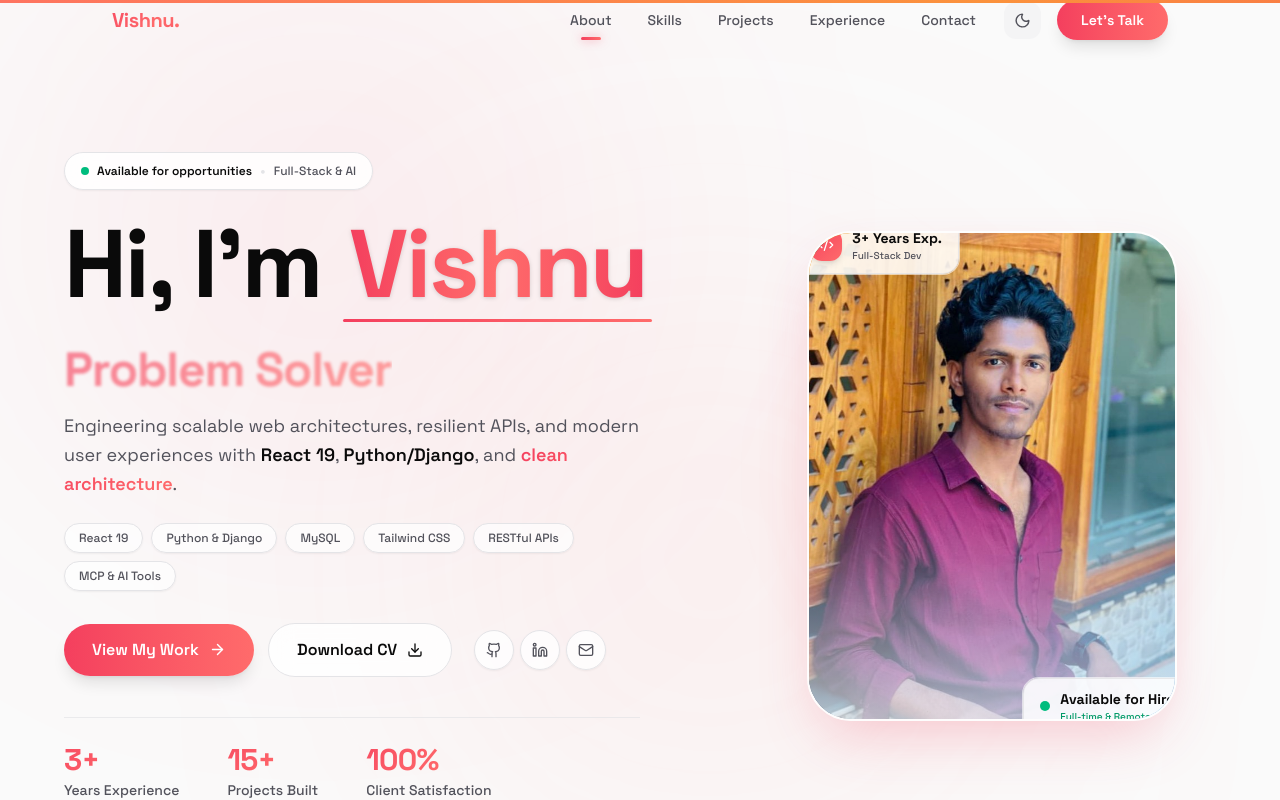
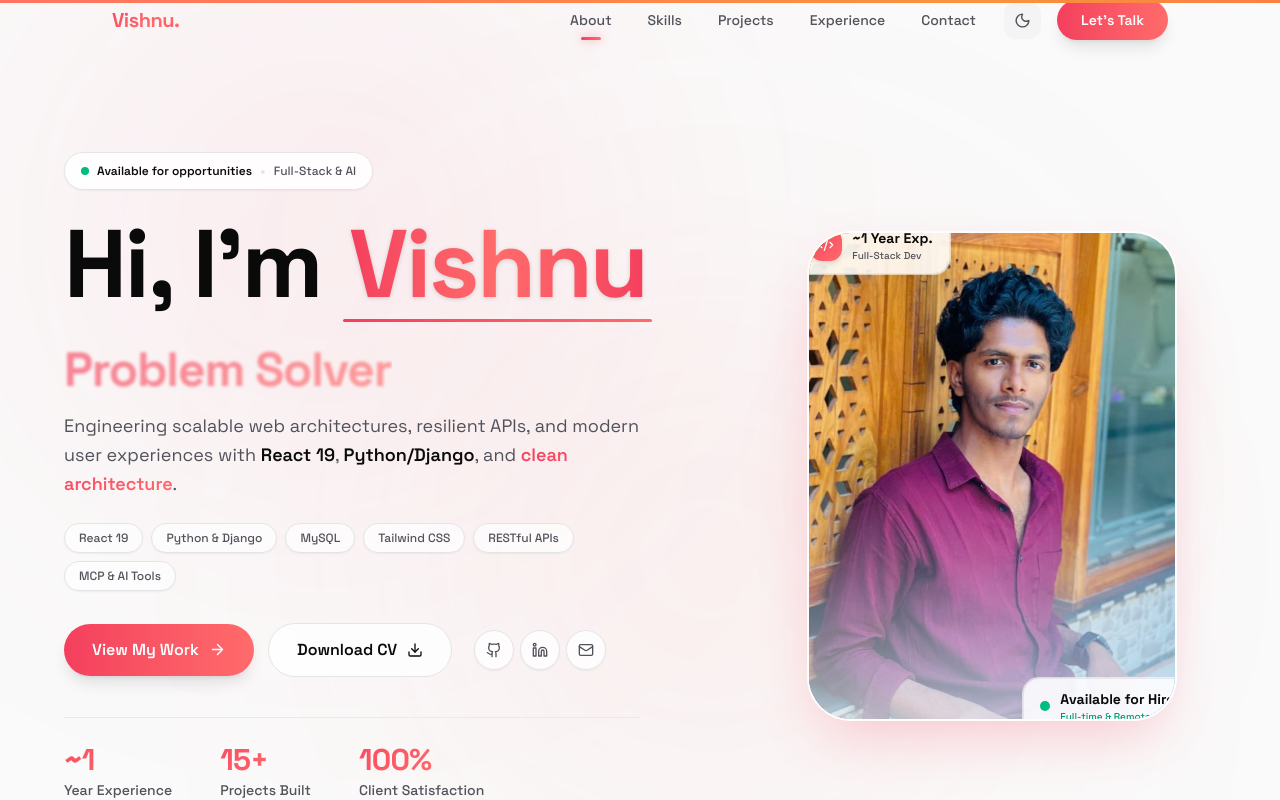
Before and after one commit to Vishnuvsh/portfolio-2.0, a React (Vite) app: page / in a window 1280 px wide. Shown: the top 800 px of the page. Built offline with nearby package versions, Linux system fonts and the light colour scheme.

Commit message:
chore: update experience duration to ~1 year across portfolio

```diff
--- a/mcp/server.js
+++ b/mcp/server.js
@@ -12,6 +12,7 @@ const portfolioData = {
   profile: {
     name: 'Vishnu V',
     role: 'Full-Stack Developer',
+    experience: '~1 Year',
     tagline: 'Crafting digital experiences that matter',
     bio: 'Passionate Full-Stack Developer dedicated to crafting exceptional digital experiences. Combines technical expertise with creative problem-solving to build applications that are both powerful and intuitive.',
     location: 'Vadakara, Kerala, India',
@@ -613,7 +614,7 @@ ${achievements}
       const resumeMarkdown = `# 📄 Vishnu V — Full-Stack Developer Profile
 > ${profile.tagline}
 
-📍 **Location:** ${profile.location}
+📍 **Location:** ${profile.location} • ⏱️ **Experience:** ${profile.experience}
 📧 **Email:** [${profile.contact.email}](mailto:${profile.contact.email}) • 📱 **Phone:** [${profile.contact.phone}](tel:${profile.contact.phone.replace(/[^0-9+]/g, '')})
 🌐 **Portfolio:** [resilient-genie-df3d71.netlify.app](${profile.contact.portfolio}) • 🐙 **GitHub:** [Vishnuvsh](${profile.contact.github}) • 💼 **LinkedIn:** [Vishnu V](${profile.contact.linkedin})
 
--- a/src/App.jsx
+++ b/src/App.jsx
@@ -901,7 +901,7 @@ function CentralCutoutPortrait({ scrollYProgress }) {
               <Code2 size={16} />
             </div>
             <div>
-              <div className="text-xs sm:text-sm font-bold text-[var(--color-text-main)]">3+ Years Exp.</div>
+              <div className="text-xs sm:text-sm font-bold text-[var(--color-text-main)]">~1 Year Exp.</div>
               <div className="text-[10px] text-[var(--color-text-muted)] font-medium">Full-Stack Dev</div>
             </div>
           </div>
@@ -1106,7 +1106,7 @@ function Hero() {
               className="w-full max-w-xl flex items-center justify-between sm:justify-start sm:gap-12 pt-6 border-t border-[var(--color-border)]/70"
             >
               {[
-                { value: '3+', label: 'Years Experience' },
+                { value: '~1', label: 'Year Experience' },
                 { value: '15+', label: 'Projects Built' },
                 { value: '100%', label: 'Client Satisfaction' },
               ].map((stat, i) => (
@@ -1168,7 +1168,7 @@ function About() {
 • Backend: Python, Django REST Framework, JWT Security
 • Database: MySQL, PostgreSQL, Relational Schema Design
 • Protocols: Model Context Protocol (MCP 1.0), AI APIs, OpenCV
-Status: Open for Senior & Full-Stack Opportunities`;
+Status: Open for Full-Stack Developer Opportunities`;
     navigator.clipboard.writeText(stackSummary);
     setCopied(true);
     setTimeout(() => setCopied(false), 2000);
@@ -1421,7 +1421,7 @@ Status: Open for Senior & Full-Stack Opportunities`;
               {/* 4 Connected HUD Metric Tiles */}
               <div className="grid grid-cols-2 gap-3 mb-6">
                 {[
-                  { title: '3+ Years', label: 'Production Software', color: '#f43f5e' },
+                  { title: '~1 Year', label: 'Production Software', color: '#f43f5e' },
                   { title: '15+ Shipped', label: 'Full-Stack Apps', color: '#ff6b6b' },
                   { title: 'Django REST', label: 'Secure Backend APIs', color: '#fb923c' },
                   { title: 'React 19 & MCP', label: 'Tactile & AI-Driven', color: '#10b981' },
@@ -1904,7 +1904,7 @@ function Experience() {
               <Briefcase size={20} />
             </div>
             <div>
-              <div className="text-xl sm:text-2xl font-black text-gradient">3+ Years</div>
+              <div className="text-xl sm:text-2xl font-black text-gradient">~1 Year</div>
               <div className="text-xs font-semibold text-[var(--color-text-main)]">Production Full-Stack</div>
               <div className="text-[11px] text-[var(--color-text-muted)]">Python, Django &amp; React 19</div>
             </div>
```
Also changed, not shown: 1 other file (tests, documents, lock files or other folders).
